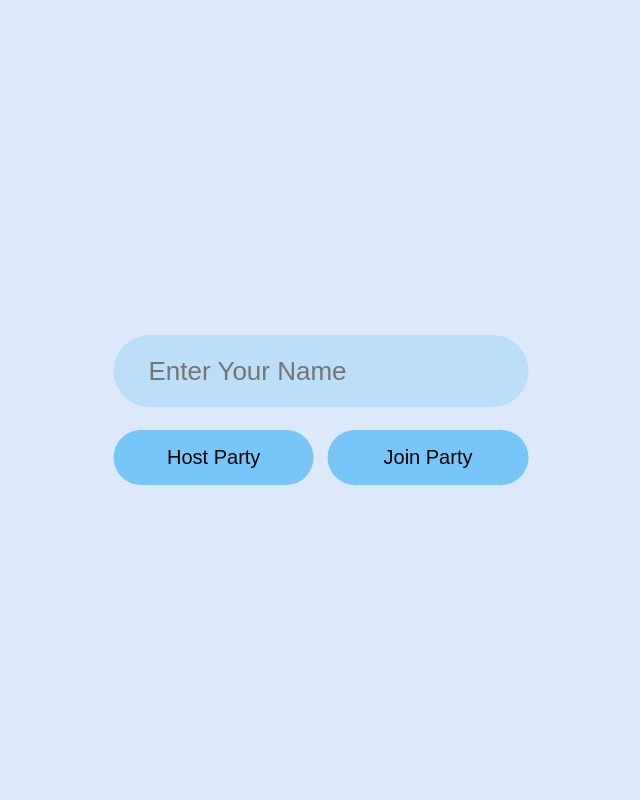
After one commit to KULDIP-1662/Draw, a FastAPI app: template templates/main_page.html in a window 1280 px wide. The commit adds this page. Shown: the whole page, without its empty margins (319-959 px from the left). Run offline with FastAPI, Linux system fonts and the light colour scheme; the template is opened without the code that fills it, so the values that code supplies are empty.

Commit message:
update code

```diff
--- a/app.py
+++ b/app.py
@@ -13,8 +13,18 @@ from similarity_score import calculate_similarity
 import random
 import string
 from db import sessions_col
+from fastapi.middleware.cors import CORSMiddleware
 
 app = FastAPI()
+
+app.add_middleware(
+    CORSMiddleware,
+    allow_origins=["*"],  # or restrict to ["http://127.0.0.1:5500"]
+    allow_credentials=True,
+    allow_methods=["*"],
+    allow_headers=["*"],
+)
+
 app.mount("/static", StaticFiles(directory="static"), name="static")
 templates = Jinja2Templates(directory="templates")
 
@@ -30,7 +40,8 @@ async def get_home(request: Request):
 @app.post("/host-session")
 async def create_session(data: dict = Body(...)):
     name = data.get("name")
-
+    print("data", data)
+    print("name" ,name)
     if not name:
         return JSONResponse(status_code=400, content={"error": "Name is required"})
 
@@ -50,6 +61,7 @@ async def create_session(data: dict = Body(...)):
         "created_at": datetime.utcnow()
     }
 
+    print("db row", session_doc)
     sessions_col.insert_one(session_doc)
     print(f"✅ Created session: {code} for {name}")
     return {"session_code": code}
@@ -64,19 +76,21 @@ async def join_session(data: dict = Body(...)):
     if not session:
         return JSONResponse(status_code=404, content={"error": "Session not found"})
 
-    if len(session["players"]) >= 2:
-        return JSONResponse(status_code=400, content={"error": "Session is full"})
+    if len(session["players"]) < 2:
+
 
     # Add player 2
-    sessions_col.update_one(
-        { "_id": code },
-        { "$push": { "players": { "name": name, "joined": True } },
-          "$set": { "status": "active" }
-        }
-    )
+        sessions_col.update_one(
+            { "_id": code },
+            { "$push": { "players": { "name": name, "joined": True } },
+            "$set": { "status": "active" }
+            }
+        )
 
-    print(f"🤝 {name} joined session: {code}")
-    return {"session_code": code}
+        print(f"🤝 {name} joined session: {code}")
+        return {"success": 'session joined'}
+    else:
+        return JSONResponse(status_code=400, content={"error": "Session is full"})
 
 
 @app.get ("/get-session")
--- a/db.py
+++ b/db.py
@@ -1,7 +1,7 @@
 from pymongo import MongoClient
 
 # Use local MongoDB
-MONGO_URI = "mongodb://localhost:27017"
+MONGO_URI = "mongodb://192.168.66.168:27017"
 
 client = MongoClient(MONGO_URI)
 db = client["draw_game"]         # database name
@@ -10,11 +10,11 @@ sessions_col = db["sessions"]    # collection name
 
 if __name__ == "__main__":
 # Insert a dummy session
-    sessions_col.insert_one({
-        "_id": "TEST123",
-        "players": [],
-        "status": "waiting"
-    })
+    # sessions_col.insert_one({
+    #     "_id": "TEST123",
+    #     "players": [],
+    #     "status": "waiting"
+    # })
 
     # Read it back
     print("Sessions:")
--- /dev/null
+++ b/static/main_page.js
@@ -0,0 +1,119 @@
+const nameInput = document.getElementById("input_value");
+const host_btn = document.getElementById("btn1");
+// const joinCodeInput = document.getElementById("join_code");
+// const join_btn = document.getElementById("btn2");
+
+host_btn.addEventListener("click", () => {
+  const player_name = nameInput.value;
+
+  const output = document.getElementById("output_text");
+
+  if (!player_name) {
+    output.textContent = "Please enter your name.";
+    output.style.color = "red";
+    return;
+  }
+
+  console.log("in event", player_name);
+
+  fetch("http://127.0.0.1:8000/host-session", {
+    method: "POST",
+    headers: { "Content-Type": "application/json" },
+    body: JSON.stringify({ name: player_name }),
+  })
+    .then((response) => {
+      console.log("Fetch response:", response);
+      return response.json(); // if your backend returns JSON
+    })
+    .then((data) => {
+      console.log("Parsed data:", data);
+      const output = document.getElementById("output_text");
+      if (data.session_code) {
+        output.innerHTML = `<div>Session Created!</div><div>${data.session_code}</div>`;
+        output.style.marginTop = "20px";
+        output.style.fontWeight = "bold";
+        output.style.border = "none";
+        output.style.padding = "16px 40px";
+        output.style.marginLeft = "30px";
+        output.style.width = "8.9cm";
+        output.style.borderRadius = "50px";
+        output.style.fontSize = "20px";
+        output.style.backgroundColor = "red";
+        output.style.color = "white";
+        output.style.textAlign = "center";
+      } else if (data.error) {
+        output.textContent = `Error: ${data.error}`;
+        output.style.color = "red";
+      }
+    })
+    .catch((error) => {
+      console.error("Fetch error:", error);
+      output.textContent = "An error occurred. Please try again.";
+      output.style.color = "red";
+    });
+});
+
+// const nameInput = document.getElementById("input_value");
+const joinBtn = document.getElementById("btn2");
+const output = document.getElementById("output_text1");
+
+let codeInputShown = false;
+
+joinBtn.addEventListener("click", () => {
+  const player_name = nameInput.value.trim();
+    if (!player_name) {
+    output.textContent = "Please enter name";
+    output.style.color = "red";
+    return;
+  }
+
+  if (!codeInputShown) {
+    // First click: show code input field
+    const codeInput = document.createElement("input");
+    codeInput.type = "text";
+    codeInput.placeholder = "Enter Session Code";
+    codeInput.id = "code_input";
+
+    const box = document.querySelector(".box");
+    box.insertBefore(codeInput, joinBtn.parentElement); // insert above the buttons
+
+    codeInputShown = true;
+    return; // Exit here; don't call API yet
+  }
+
+  // Second click: get code and call API
+  const joinCodeInput = document.getElementById("code_input");
+  const join_code = joinCodeInput.value.trim();
+
+  if (!join_code) {
+    output.textContent = "Please enter code.";
+    output.style.color = "red";
+    return;
+  }
+
+  // Call the API
+  fetch("http://127.0.0.1:8000/join-session", {
+    method: "POST",
+    headers: { "Content-Type": "application/json" },
+    body: JSON.stringify({ name: player_name, code: join_code }),
+  })
+    .then((response) => response.json())
+    .then((data) => {
+        if (data['error']){
+            output.textContent = data['error'];
+            output.style.color = "red";
+        }
+        console.log("before if", data)
+        if(data['success']){
+            console.log("after if", data)
+            output.textContent = data['success'];
+            output.style.color = "green";
+        }
+
+    })
+    .catch((error) => {
+      console.error("Fetch error:", error);
+      output.textContent = "An error while calling api occurred. Please try again.";
+      output.style.color = "red";
+    });
+});
--- a/static/style.css
+++ b/static/style.css
@@ -19,7 +19,7 @@ body {
   border-radius: 15px; */
 }
 
-.input {
+#input_value {
   margin: 20px 30px 5px 30px;
   height: 70px;
   width: 10cm;
@@ -32,7 +32,7 @@ body {
   color: #000;
 }
 
-.btn1 {
+#btn1 {
   background-color: #78c6f7;
   border: none;
   padding: 16px 40px;
@@ -43,7 +43,7 @@ body {
   font-size: 20px;
 }
 
-.btn2 {
+#btn2 {
   background-color: #78c6f7;
   border: none;
   padding: 16px 40px;
--- /dev/null
+++ b/templates/main_page.html
@@ -0,0 +1,25 @@
+<!DOCTYPE html>
+<html lang="en">
+  <head>
+    <meta charset="UTF-8" />
+    <meta name="viewport" content="width=device-width, initial-scale=1.0" />
+    <title>Document</title>
+    <link rel="stylesheet" href="../static/style.css" />
+  </head>
+  <body>
+    <div class="container">
+      <div class="box">
+        <input id="input_value" type="text" placeholder="Enter Your Name" required />
+        <div>
+          <button id="btn1">Host Party</button>
+          <button id="btn2">Join Party</button>
+        </div>
+        <div id="output_text">
+          <div id="output_text1"></div>
+          <div></div>
+        </div>
+      </div>
+    </div>
+    <script src="../static/main_page.js"></script>
+  </body>
+</html>
```
Also changed, not shown: templates/main.html (deleted, +0 -20 lines).
